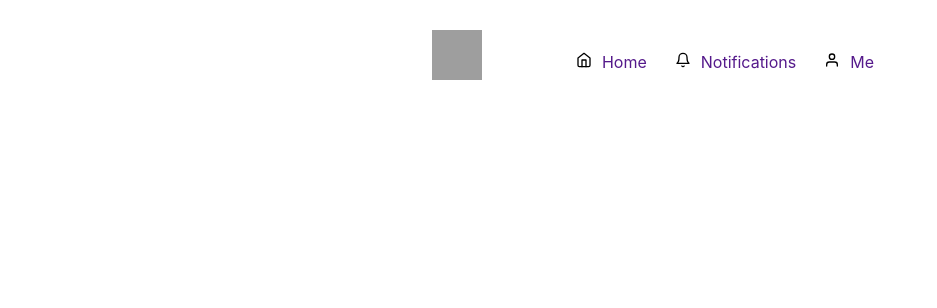
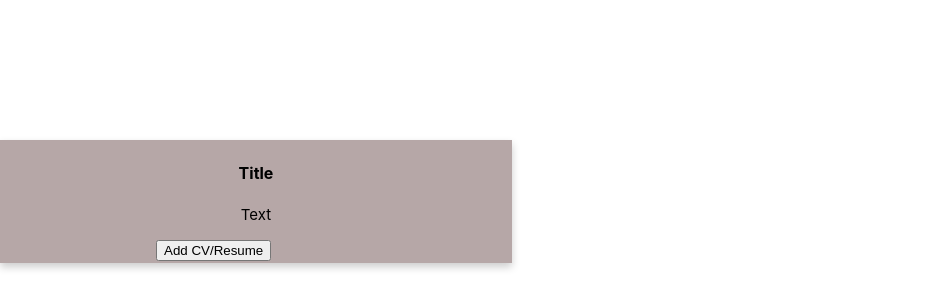
Before and after one commit to Fatima-Kabalan/linkedin-nodejs, a React (Create React App) app in the folder frontend/linkedin-react/: page / in a window 1280 px wide. Shown: the top 308 px of the page, without its empty margins (0-937 px from the left). Built offline with nearby package versions, Linux system fonts and the light colour scheme; grey boxes are pictures that could not be loaded.

Commit message:
frontend<>adding a card into the easyapply page

```diff
--- a/frontend/linkedin-react/src/App.css
+++ b/frontend/linkedin-react/src/App.css
@@ -96,3 +96,19 @@ a{
 .grey{
   background-color:grey;
 }
+
+.card{
+  box-shadow: 0 4px 8px 0 rgba(0,0,0,0.2);
+  transition: 0.3s;
+  width: 40%;
+  background-color: rgb(182, 167, 167);
+}
+
+.card:hover {
+  box-shadow: 0 8px 16px 0 rgba(0,0,0,0.2);
+}
+
+.container {
+  padding: 2px 16px;
+  margin:140px;
+}
--- a/frontend/linkedin-react/src/App.js
+++ b/frontend/linkedin-react/src/App.js
@@ -3,12 +3,13 @@ import ReactDOM from "react-dom";
 import LandingPage from './pages/LandingPage';
 import LogIn from './pages/LogIn';
 import "./App.css";
+import EasyApply from "./pages/EasyApply";
 
 function App() {
   return (
     <div className="app">
         {/* <LogIn /> */}
-        <LandingPage/>
+        <EasyApply/>
     </div>
   );
 }
--- a/frontend/linkedin-react/src/pages/EasyApply.js
+++ b/frontend/linkedin-react/src/pages/EasyApply.js
@@ -2,12 +2,13 @@ import React from 'react'
 
 const EasyApply = () => {
   return (
-    <div className='job-card'>
-        <h1>Title</h1>
-        <h1>Text</h1>
-        <button>Add CV/Resume</button>
+    <div class="card">
+        <div class="container">
+            <h4><b>Title</b></h4>
+            <p>Text</p>
+            <button>Add CV/Resume</button>
+        </div>
     </div>
-
   )
 }
 
--- a/frontend/linkedin-react/src/pages/LandingPage.js
+++ b/frontend/linkedin-react/src/pages/LandingPage.js
@@ -7,10 +7,8 @@ import { useState } from 'react';
 const LandingPage = () => {
     // if(localStorage.getItem("user").type === "compnay"){
     //     setCompany(true);
-
     // }
     const [company ,setCompany] = useState(false);
-
     return (
         <>
             <NavUser type={company}/>
```
